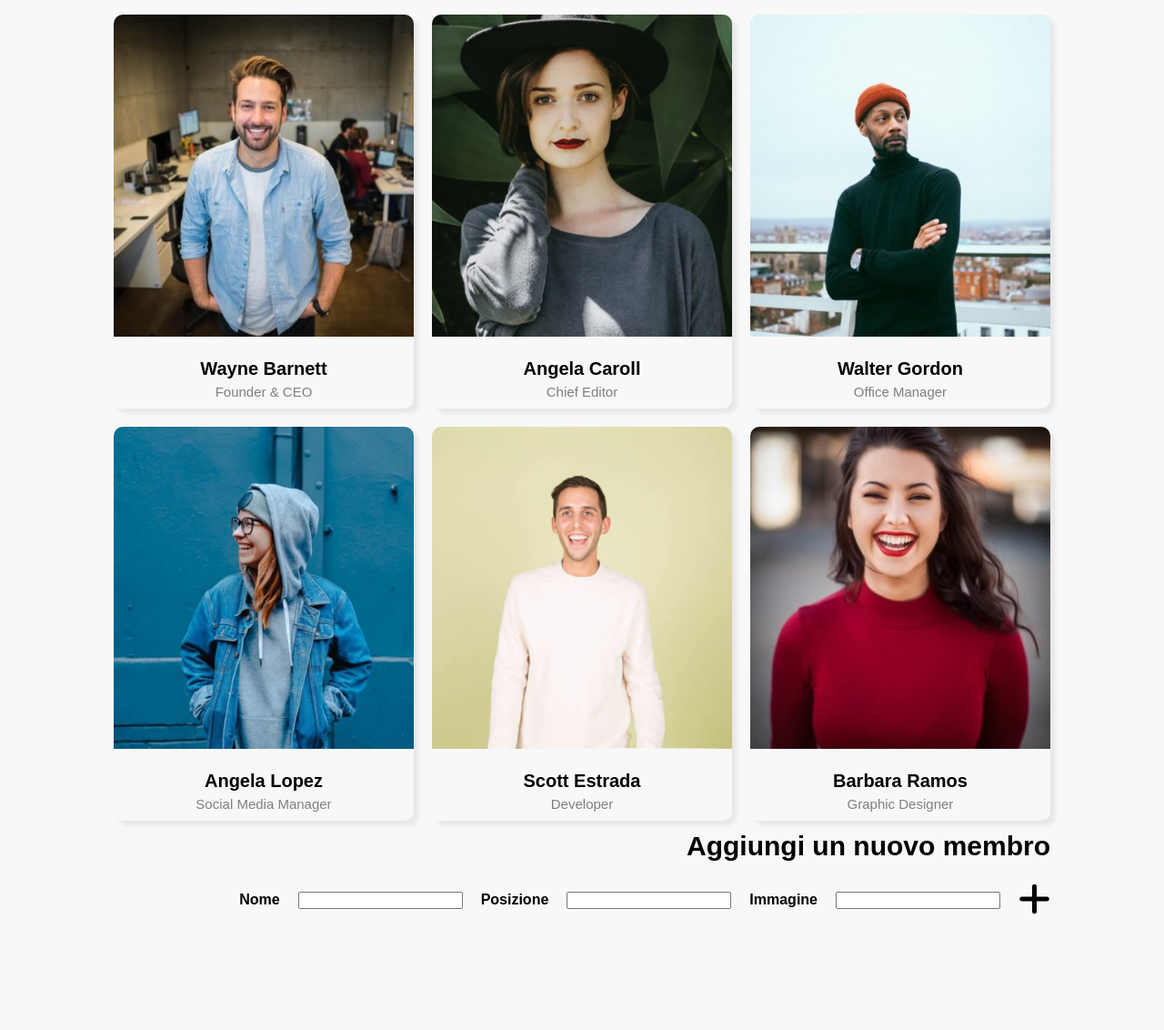
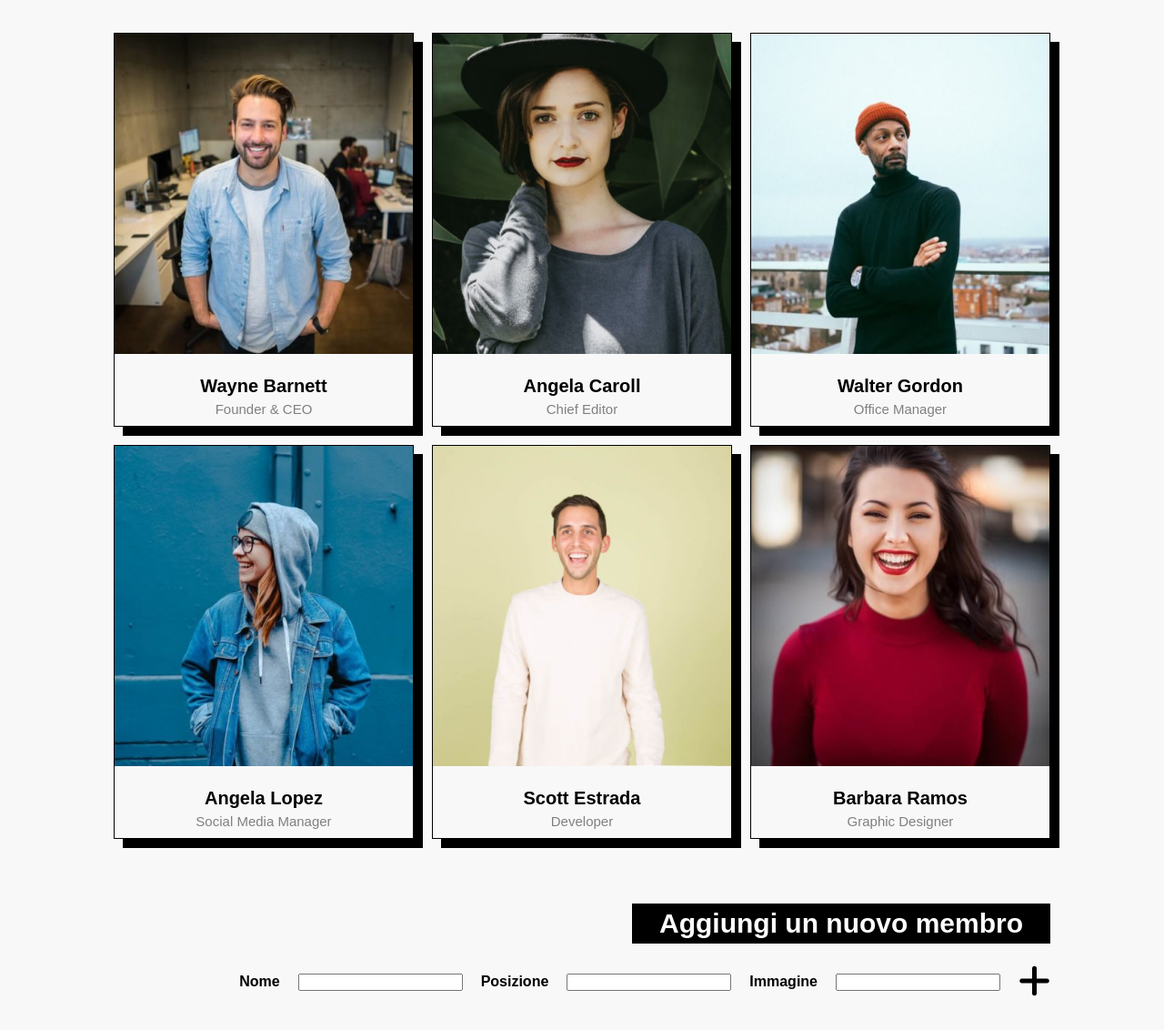
Before and after one commit to Giotreglia/js-our-team, a plain HTML site: page index.html in a window 1280 px wide. Shown: the part 217-1349 px from the top of the page at 91% size. Before the commit the page ends 1259 px from the top, so only its background shows below. Drawn offline with Linux system fonts and the light colour scheme.

Commit message:
Ultime modifiche

```diff
--- a/css/style.css
+++ b/css/style.css
@@ -13,6 +13,10 @@ html {
     font-size: 90px;
     margin-left: 85px;
     margin-top: 100px;
+    padding: 0 30px;
+    background-color: black;
+    color: white;
+    display: inline-block;
 }
 
 .container {
@@ -23,7 +27,7 @@ html {
 #team-container {
     display: flex;
     flex-wrap: wrap;
-    padding: 20px 75px;
+    padding: 40px 75px;
 }
 
 .card {
@@ -33,11 +37,10 @@ html {
     width: 100%;
     text-align: center;
     margin: 10px;
-    padding-bottom: 10px;
-    border-radius: 10px;
     overflow: hidden;
     cursor: pointer;
-    box-shadow: 5px 5px 5px rgb(231, 230, 230);
+    box-shadow: 10px 10px black;
+    border: solid 1px black;
 }
 
 .img-container {
@@ -59,6 +62,7 @@ html {
     color: grey;
     font-size: 0.9rem;
     font-size: 35px;
+    margin-bottom: 10px;
 }
 
 .member-img:hover {
@@ -75,7 +79,6 @@ html {
 }
 
 .add-container {
-    padding: 30px;
     display: flex;
     flex-direction: column;
     justify-content: flex-end;
@@ -83,12 +86,17 @@ html {
     gap: 20px;
     height: 80px;
     padding-right: 85px;
-    margin-top: 30px;
+    margin-top: 50px;
+    margin-bottom: 30px;
 }
 
 .add-container h3 {
     font-size: 30px;
-    padding-top: 30px;
+    padding: 5px 30px;
+    background-color: black;
+    color: white;
+    display: inline-block;
+
 }
 
 .add-form {
--- a/js/main.js
+++ b/js/main.js
@@ -23,7 +23,7 @@ let teamList = [
     { nome: "Barbara Ramos", posizione: "Graphic Designer", foto: "barbara-ramos-graphic-designer.jpg" },
 ];
 
-// Stampo le informazioni
+// Creo le card con le informazioni dei membri
 
 let teamMemberNome;
 let teamMemberPosition;
@@ -78,7 +78,7 @@ addButtonDom.addEventListener('click',
 
 
 
-
+// FUNZIONI
 
 // Creo le card
 function cardGenerator() {
```
